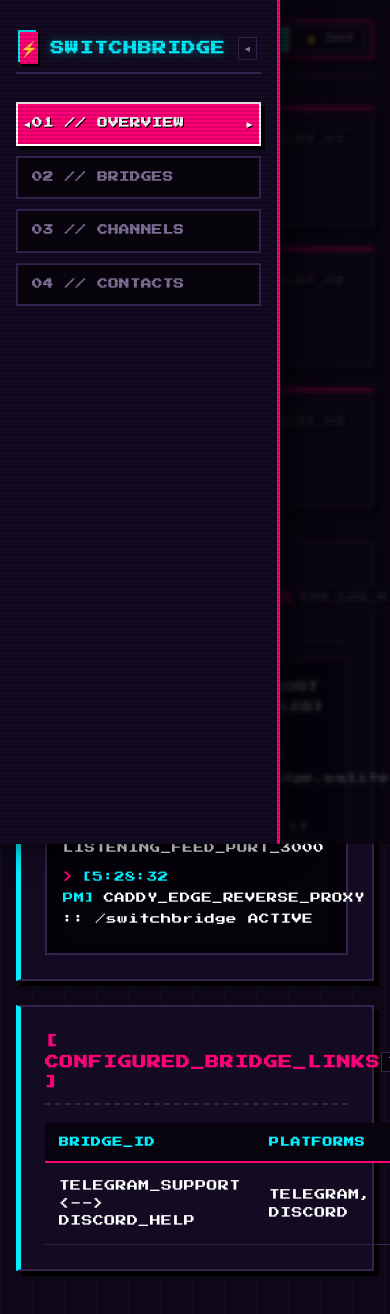
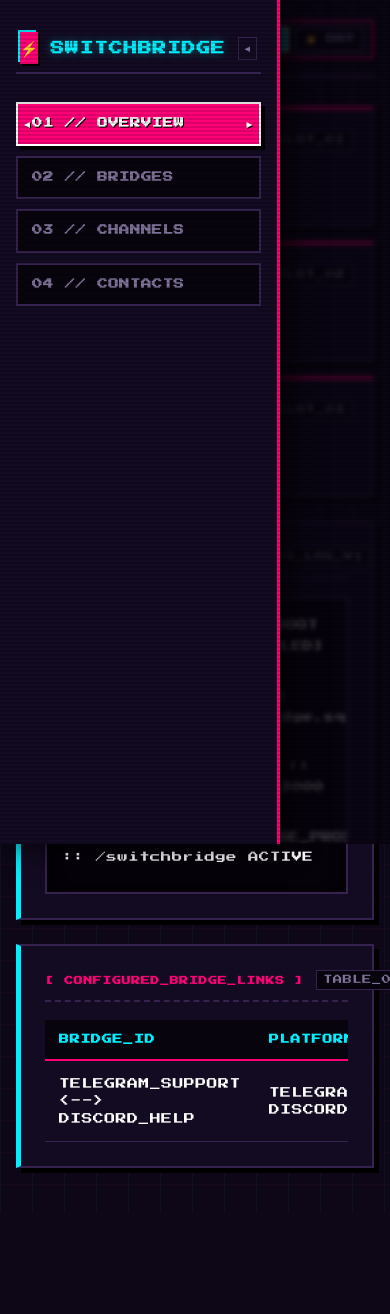
Before and after one commit to switchbridge/switchbridge, a React (Vite) app in the folder packages/dashboard/: page / in a window 390 px wide. After the commit the page ends 1212 px from the top, so only its background shows below. Built offline with nearby package versions, Linux system fonts and the light colour scheme; no server answers.

Commit message:
fix(dashboard): resolve table overflow, adaptive section title, and stats grid hole

```diff
--- a/packages/dashboard/src/App.tsx
+++ b/packages/dashboard/src/App.tsx
@@ -186,6 +186,7 @@
             <h2>[ CONFIGURED_BRIDGE_LINKS ]</h2>
             <span className="stat-slot">TABLE_01</span>
           </div>
+          <div className="table-container">
             <table className="table">
               <thead>
                 <tr>
@@ -206,6 +207,7 @@
                 </tr>
               </tbody>
             </table>
+          </div>
         </section>
       </main>
     </div>
--- a/packages/dashboard/src/index.css
+++ b/packages/dashboard/src/index.css
@@ -394,7 +394,7 @@
 /* Stats Grid */
 .stats-grid {
   display: grid;
-  grid-template-columns: repeat(auto-fit, minmax(220px, 1fr));
+  grid-template-columns: repeat(3, 1fr);
   gap: 20px;
   margin-bottom: 32px;
 }
@@ -460,17 +460,19 @@
   display: flex;
   justify-content: space-between;
   align-items: center;
+  gap: 12px;
   margin-bottom: 18px;
   padding-bottom: 10px;
   border-bottom: 2px dashed var(--drifter-border);
 }
 
 .section-header h2 {
-  font-size: 0.85rem;
+  font-size: clamp(0.55rem, 1.8vw, 0.82rem);
   font-weight: 700;
   color: var(--drifter-pink);
   text-transform: uppercase;
-  letter-spacing: 1px;
+  letter-spacing: 0.8px;
+  white-space: nowrap;
 }
 
 /* Retro Live Feed */
@@ -484,6 +486,7 @@
   min-height: 120px;
   line-height: 2;
   box-shadow: inset 0 0 15px rgba(0, 0, 0, 0.8);
+  overflow-x: auto;
 }
 
 .feed-line {
@@ -500,9 +503,42 @@
   margin-right: 8px;
 }
 
+/* Pixel Table Container */
+.table-container {
+  width: 100%;
+  overflow-x: auto;
+  -webkit-overflow-scrolling: touch;
+}
+
+/* Custom retro pixel scrollbar */
+.table-container::-webkit-scrollbar,
+.live-feed-box::-webkit-scrollbar {
+  height: 8px;
+  width: 8px;
+}
+
+.table-container::-webkit-scrollbar-track,
+.live-feed-box::-webkit-scrollbar-track {
+  background: var(--drifter-black);
+  border: 1px solid var(--drifter-border);
+}
+
+.table-container::-webkit-scrollbar-thumb,
+.live-feed-box::-webkit-scrollbar-thumb {
+  background: var(--drifter-pink);
+  border: 1px solid #ffffff;
+  box-shadow: 1px 1px 0px #000;
+}
+
+.table-container::-webkit-scrollbar-thumb:hover,
+.live-feed-box::-webkit-scrollbar-thumb:hover {
+  background: var(--drifter-cyan);
+}
+
 /* Pixel Table */
 .table {
   width: 100%;
+  min-width: 520px;
   border-collapse: collapse;
 }
 
@@ -616,10 +652,28 @@
     padding: 5px 8px;
     font-size: 0.58rem;
   }
+
+  .stats-grid {
+    grid-template-columns: repeat(2, 1fr);
+    gap: 14px;
+    margin-bottom: 24px;
+  }
+
+  .stat-card:last-child:nth-child(odd) {
+    grid-column: 1 / -1;
+  }
 }
 
-@media (max-width: 480px) {
+@media (max-width: 520px) {
   .customizer-label {
     display: none;
   }
+
+  .stats-grid {
+    grid-template-columns: 1fr;
+  }
+
+  .stat-card:last-child:nth-child(odd) {
+    grid-column: auto;
+  }
 }
```
Lines whose indentation alone changed are shown as unchanged.
